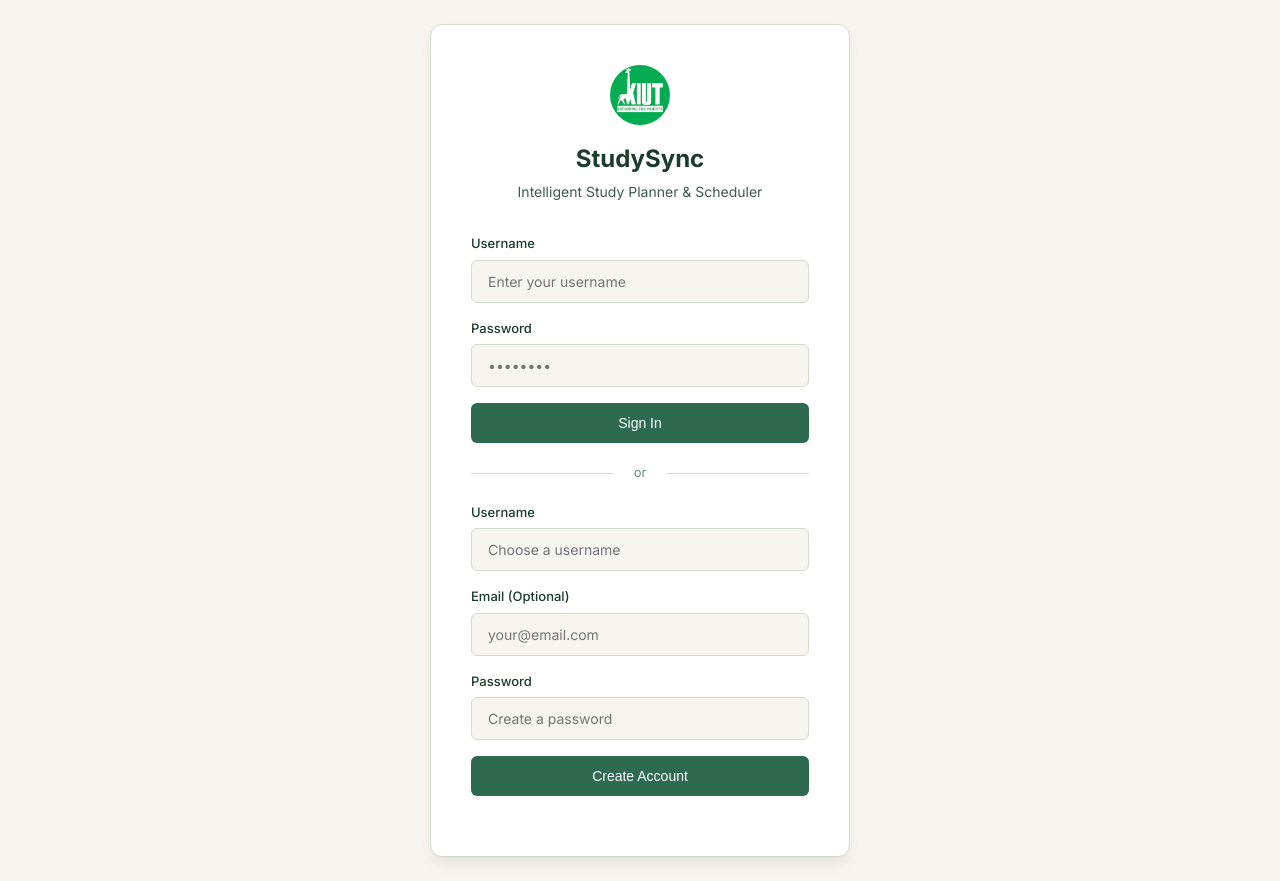
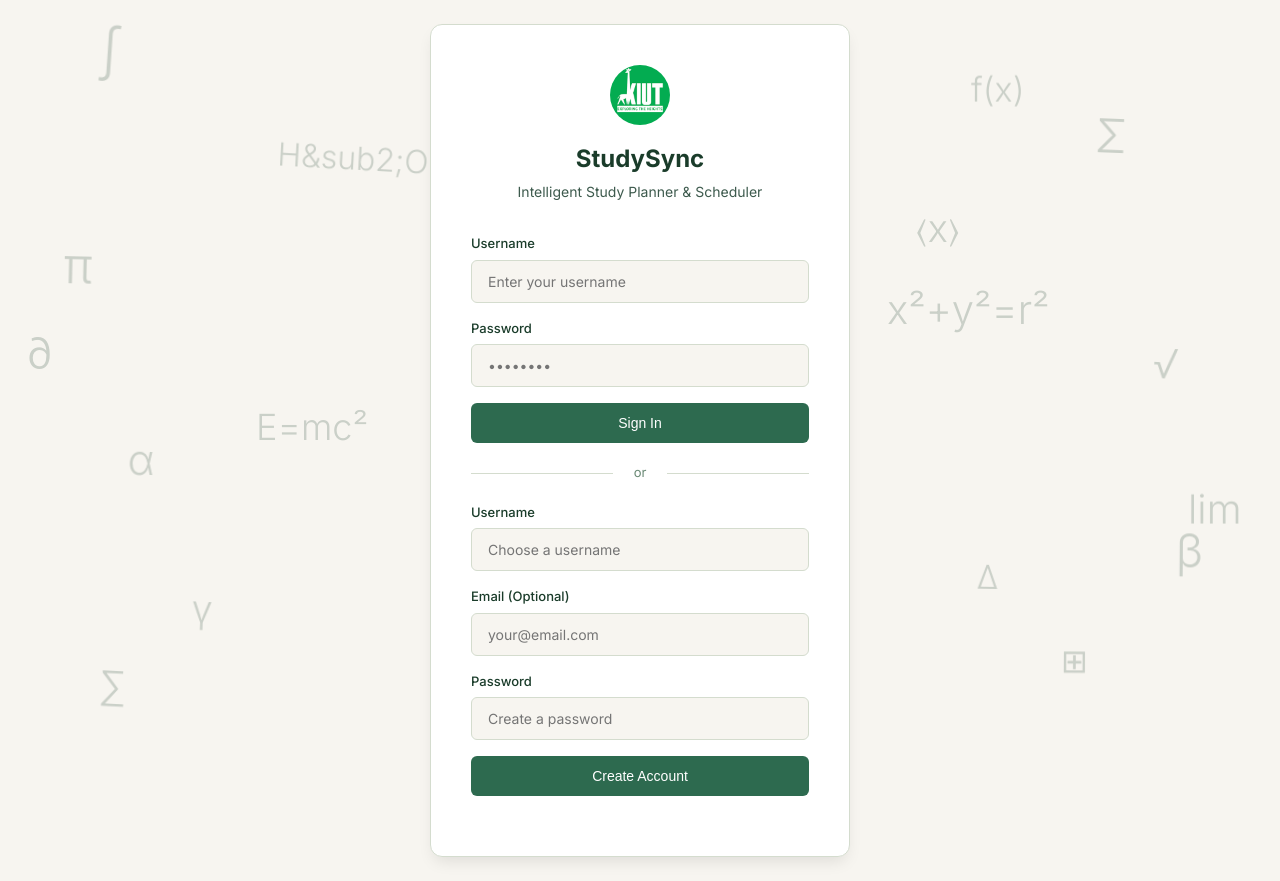
Before and after one commit to sudocodez/studysync, a PHP site: page /studyplanner/ in a window 1280 px wide. Run offline with PHP 8.4, Linux system fonts and the light colour scheme; data comes from the database, SQL or seed files in the repository.

Commit message:
Fix animated login background: use HTML entities for math symbols, increase opacity to 0.2, make auth-container transparent so animations are visible behind it

```diff
--- a/index.php
+++ b/index.php
@@ -46,7 +46,7 @@ if($_SERVER['REQUEST_METHOD'] == 'POST') {
             position: absolute;
             font-size: 42px;
             font-weight: 300;
-            opacity: 0.08;
+            opacity: 0.2;
             color: var(--text-primary);
             user-select: none;
             animation: floatUp var(--dur, 20s) ease-in-out infinite alternate;
@@ -54,60 +54,36 @@ if($_SERVER['REQUEST_METHOD'] == 'POST') {
         }
         @keyframes floatUp {
             0%   { transform: translateY(0px) rotate(0deg) scale(1); }
-            33%  { transform: translateY(-30px) rotate(4deg) scale(1.05); }
+            33%  { transform: translateY(-30px) rotate(4deg) scale(1.08); }
             66%  { transform: translateY(-10px) rotate(-3deg) scale(0.95); }
-            100% { transform: translateY(-20px) rotate(2deg) scale(1.02); }
-        }
-        .bg-animations .shape {
-            width: 48px;
-            height: 48px;
-            border-radius: 50%;
-        }
-        .bg-animations .shape.book {
-            width: 32px;
-            height: 40px;
-            border-radius: 2px;
-            border: 2px solid var(--text-primary);
-            background: transparent;
-        }
-        .bg-animations .shape.atom {
-            width: 50px;
-            height: 50px;
-            border: 2px solid var(--text-primary);
-            border-radius: 50%;
-            background: transparent;
-        }
-        .bg-animations .shape.atom::after {
-            content: '';
-            position: absolute;
-            inset: 4px;
-            border: 2px solid var(--text-primary);
-            border-radius: 50%;
-            opacity: 0.5;
+            100% { transform: translateY(-20px) rotate(2deg) scale(1.03); }
         }
         /* Dark mode: slightly more visible */
         [data-theme="dark"] .bg-animations span {
-            opacity: 0.12;
+            opacity: 0.25;
         }
     </style>
 </head>
 <body>
     <div class="bg-animations">
-        <span style="top:5%;left:8%;--dur:22s;--del:0s;font-size:52px;">∫</span>
-        <span style="top:15%;right:12%;--dur:26s;--del:2s;font-size:44px;">Σ</span>
-        <span style="top:30%;left:5%;--dur:20s;--del:4s;font-size:48px;">π</span>
-        <span style="top:45%;right:8%;--dur:24s;--del:1s;font-size:38px;">√</span>
-        <span style="top:55%;left:10%;--dur:28s;--del:3s;font-size:40px;">α</span>
-        <span style="top:65%;right:6%;--dur:21s;--del:5s;font-size:46px;">β</span>
-        <span style="top:75%;left:15%;--dur:25s;--del:2s;font-size:36px;">γ</span>
+        <span style="top:5%;left:8%;--dur:22s;--del:0s;font-size:52px;">&#8747;</span>
+        <span style="top:15%;right:12%;--dur:26s;--del:2s;font-size:44px;">&#931;</span>
+        <span style="top:30%;left:5%;--dur:20s;--del:4s;font-size:48px;">&#960;</span>
+        <span style="top:45%;right:8%;--dur:24s;--del:1s;font-size:38px;">&#8730;</span>
+        <span style="top:55%;left:10%;--dur:28s;--del:3s;font-size:40px;">&#945;</span>
+        <span style="top:65%;right:6%;--dur:21s;--del:5s;font-size:46px;">&#946;</span>
+        <span style="top:75%;left:15%;--dur:25s;--del:2s;font-size:36px;">&#947;</span>
         <span style="top:8%;right:20%;--dur:23s;--del:6s;font-size:34px;">f(x)</span>
-        <span style="top:50%;left:20%;--dur:27s;--del:7s;font-size:36px;">E=mc²</span>
-        <span style="top:35%;right:18%;--dur:22s;--del:8s;font-size:40px;">x²+y²=r²</span>
-        <span style="top:20%;left:22%;--dur:29s;--del:0s;font-size:30px;">H₂O</span>
-        <span style="top:70%;right:22%;--dur:24s;--del:4s;font-size:32px;">Δ</span>
-        <span style="top:85%;left:8%;--dur:26s;--del:1s;font-size:38px;">∑</span>
-        <span style="top:40%;left:2%;--dur:30s;--del:9s;font-size:44px;">∂</span>
+        <span style="top:50%;left:20%;--dur:27s;--del:7s;font-size:36px;">E=mc&sup2;</span>
+        <span style="top:35%;right:18%;--dur:22s;--del:8s;font-size:40px;">x&sup2;+y&sup2;=r&sup2;</span>
+        <span style="top:20%;left:22%;--dur:29s;--del:0s;font-size:30px;">H&sub2;O</span>
+        <span style="top:70%;right:22%;--dur:24s;--del:4s;font-size:32px;">&#916;</span>
+        <span style="top:85%;left:8%;--dur:26s;--del:1s;font-size:38px;">&#8721;</span>
+        <span style="top:40%;left:2%;--dur:30s;--del:9s;font-size:44px;">&#8706;</span>
         <span style="top:60%;right:3%;--dur:22s;--del:6s;font-size:40px;">lim</span>
+        <span style="top:10%;left:35%;--dur:28s;--del:3s;font-size:36px;">&#8734;</span>
+        <span style="top:80%;right:15%;--dur:24s;--del:5s;font-size:32px;">&#8862;</span>
+        <span style="top:25%;right:25%;--dur:26s;--del:7s;font-size:38px;">&#9001;x&#9002;</span>
     </div>
     <div class="auth-container">
         <div class="auth-card">
--- a/style.css
+++ b/style.css
@@ -897,7 +897,6 @@ body {
     align-items: center;
     justify-content: center;
     padding: 24px;
-    background: var(--bg-primary);
     position: relative;
     z-index: 1;
 }
@@ -910,6 +909,7 @@ body {
     max-width: 420px;
     border: 1px solid var(--border);
     box-shadow: var(--shadow-lg);
+    position: relative;
 }
 
 .auth-header {
```
